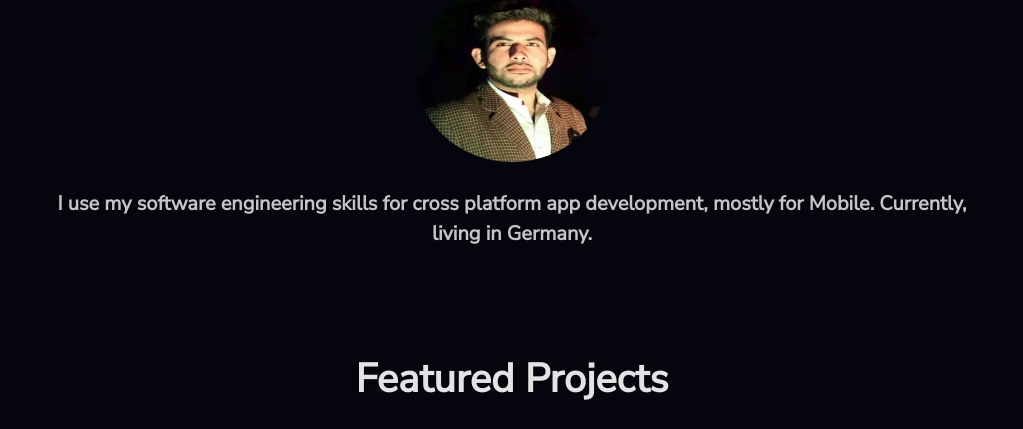
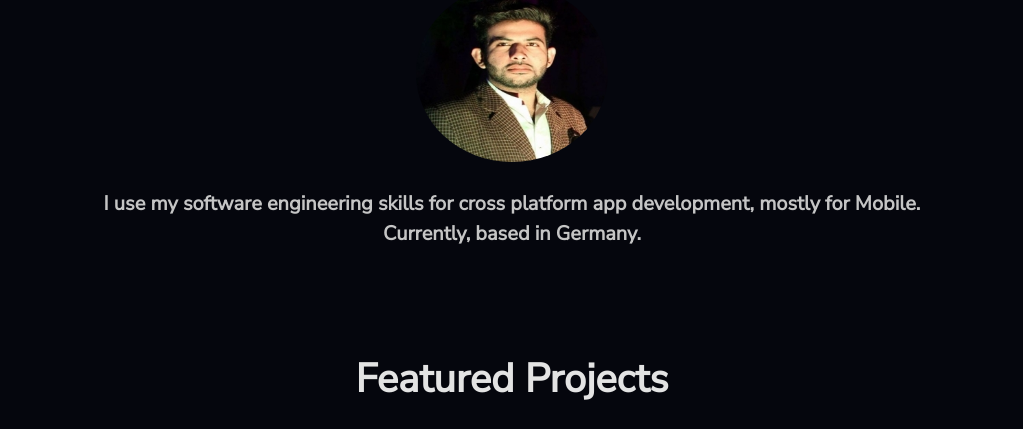
Before and after one commit to alijatoi/alijatoi.github.io, a plain HTML site: page index.html in a window 1280 px wide. Shown: the part 972-1401 px from the top of the page, without its empty margins (128-1151 px from the left). Drawn offline with nearby package versions, Linux system fonts and the light colour scheme.

Commit message:
Update index.html

```diff
--- a/index.html
+++ b/index.html
@@ -89,7 +89,7 @@
         </picture>
         <p class="ex3">
 
-           I use my software engineering skills for cross platform app development, mostly for Mobile. Currently, living in Germany.
+           I use my software engineering skills for cross platform app development, mostly for Mobile. <br> Currently, based in Germany.
 
         </p>
       </div>
```
